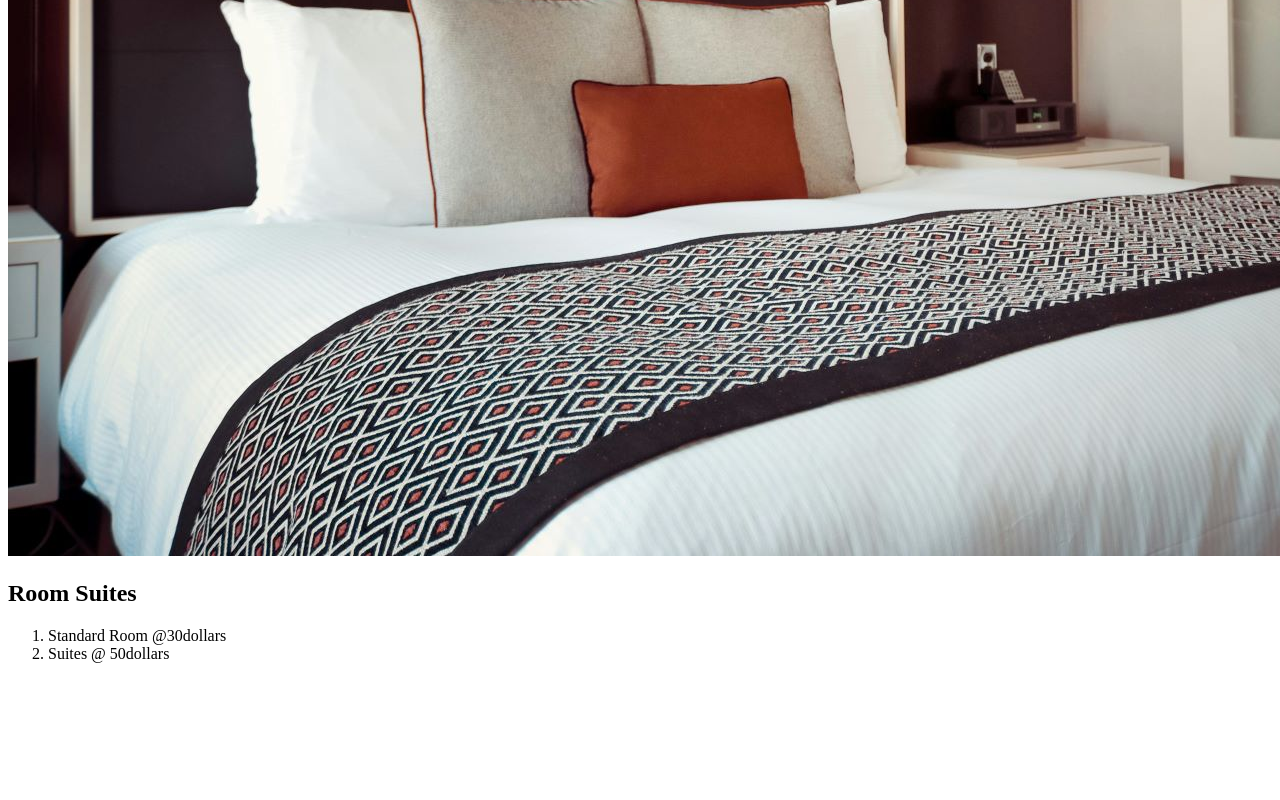
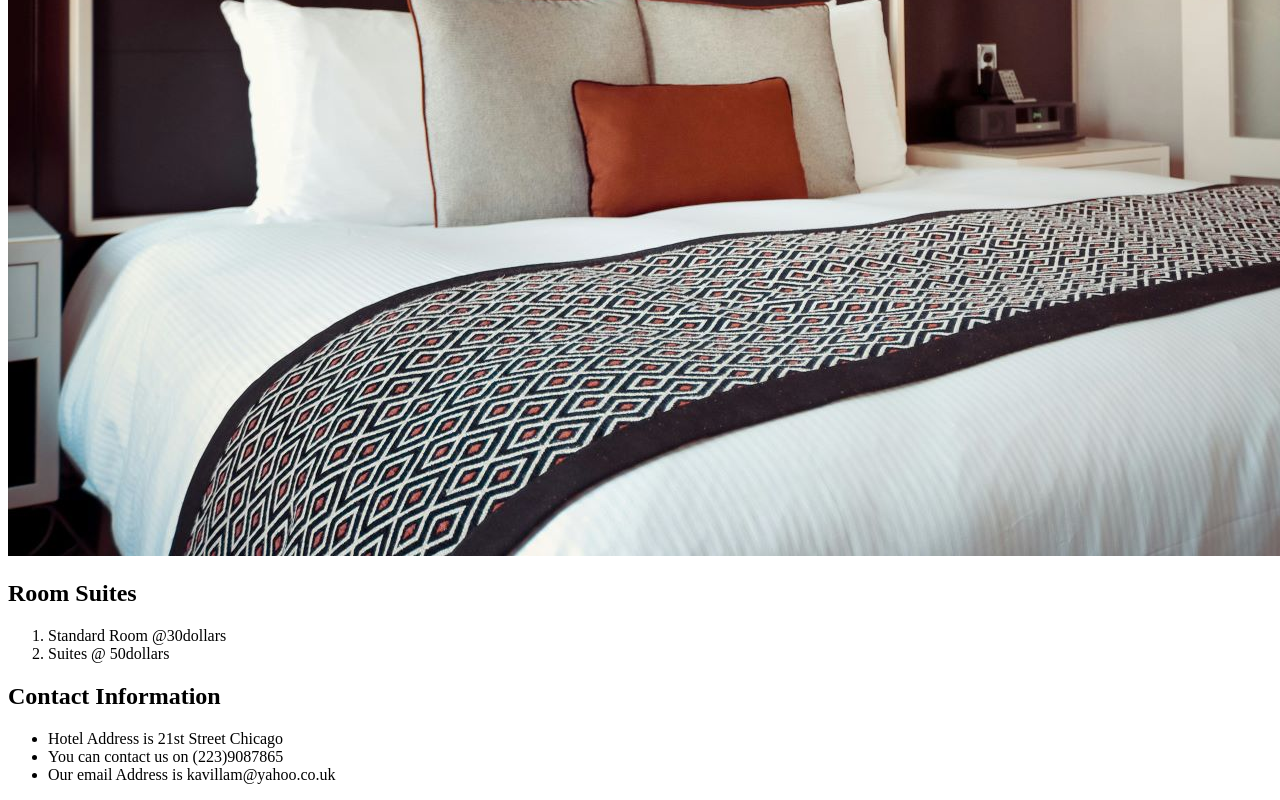
Before and after one commit to mpmicheal/project_1, a plain HTML site: page Hotel.html in a window 1280 px wide. Shown: the part 604-1404 px from the top of the page. Before the commit the page ends 1283 px from the top, so only its background shows below. Drawn offline with Linux system fonts and the light colour scheme.

Commit message:
Update Hotel.html
add more info

```diff
--- a/Hotel.html
+++ b/Hotel.html
@@ -5,6 +5,7 @@
   <title>kavillam Hotel</title>
 </head>
 <body>
+  <main>
     <h1>kavillam Hotel</h1>
     <img src="images/hotel.jpg" alt="Hotel Photo">
     <h2>Room Suites</h2>
@@ -12,6 +13,15 @@
       <li>Standard Room @30dollars
       <li>Suites @ 50dollars
     </ol>
+  </main>
+  <footer>
+    <h2>Contact Information</h2>
+    <ul>
+      <li>Hotel Address is 21st Street Chicago</li>
+      <li>You can contact us on (223)9087865</li>
+      <li>Our email Address is kavillam@yahoo.co.uk</li>
+    </ul>
+  </footer>
 
 </body>
 </html>
```
Lines whose indentation alone changed are shown as unchanged.
